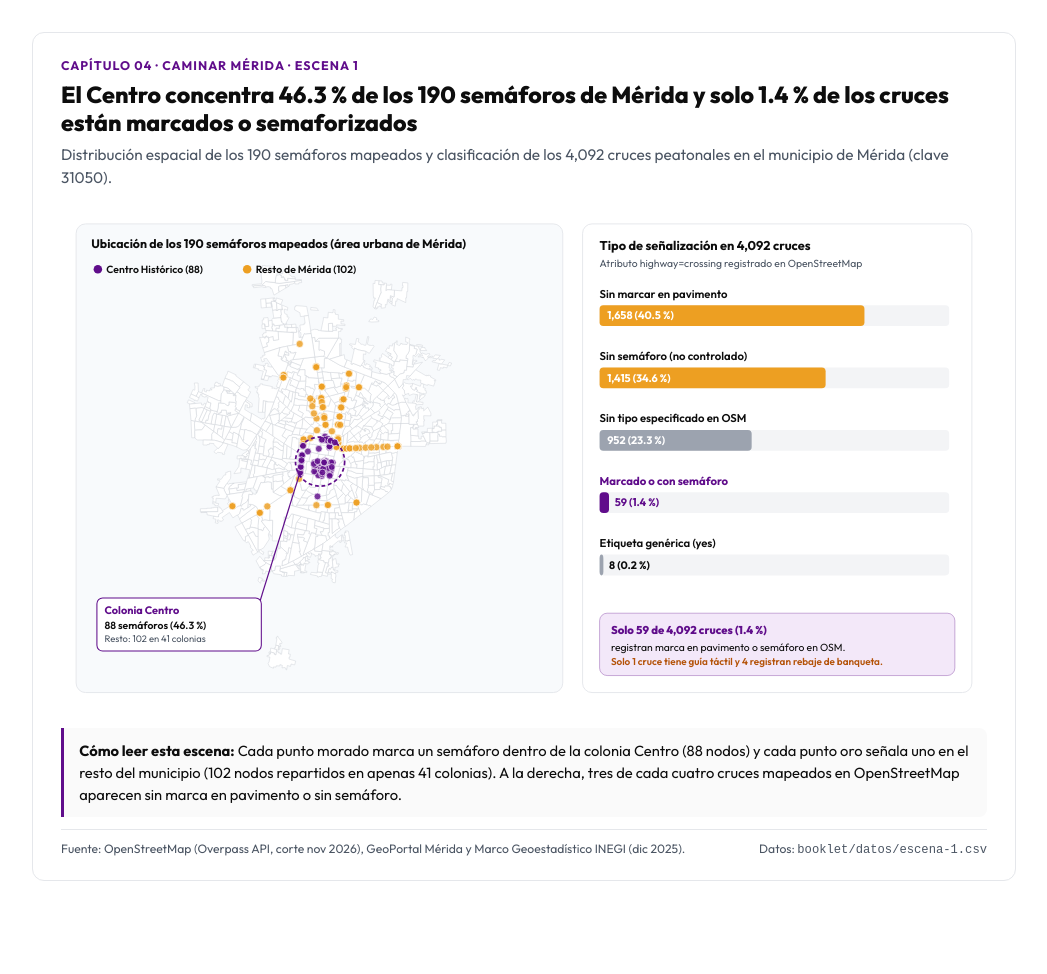
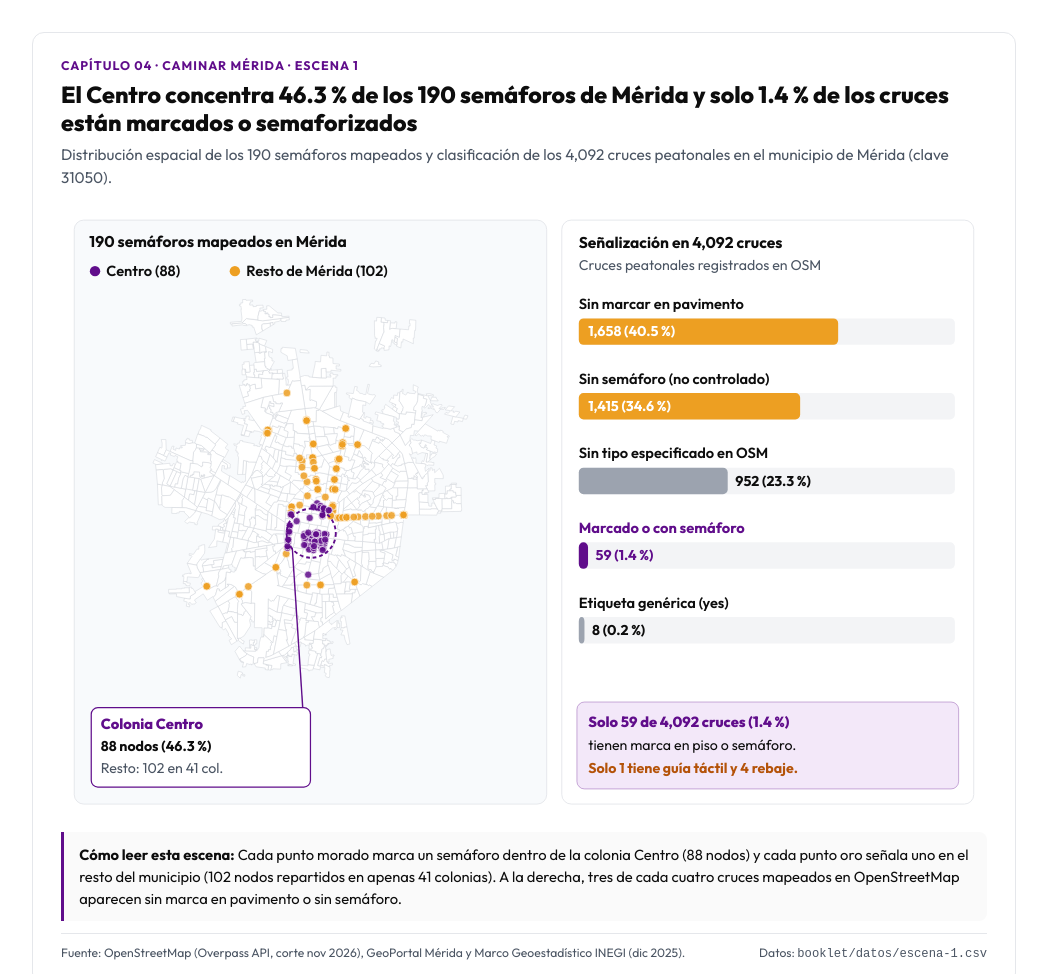
Before and after one commit to Rivaldo2309030/Visual-Modeling-For-Information, a plain HTML site: page booklet/graficas/escena-1.html in a window 1280 px wide. Shown: the top 974 px of the page, without its empty margins (116-1163 px from the left). Drawn offline with nearby package versions, Linux system fonts and the light colour scheme.

Commit message:
fix(booklet): subir tipografia SVG a 15+ unidades para impresion y ajustar precisiones en ficha

```diff
--- a/booklet/graficas/escena-1.js
+++ b/booklet/graficas/escena-1.js
@@ -1,6 +1,7 @@
 /**
  * Escena 1 · Capítulo 04 · Caminar Mérida
  * Mapa D3 de los 190 semáforos reales de Mérida (OSM) y desglose de los 4,092 cruces peatonales.
+ * Tipografía ajustada (>= 15 unidades SVG en viewBox de 980) para asegurar >= 8 pt al imprimir en carta.
  * Lee exclusivamente desde ../datos/ (sin datos fijos en el código).
  */
 (function () {
@@ -59,7 +60,7 @@
     const coloniasConSem = new Set(semaforos.map((d) => d.colonia).filter((c) => !c.startsWith("Sin colonia"))).size;
 
     const width = 980;
-    const height = 540;
+    const height = 650;
     const svg = container
       .append("svg")
       .attr("viewBox", `0 0 ${width} ${height}`)
@@ -69,7 +70,7 @@
     const tooltip = getTooltip();
 
     // --- PANEL IZQUIERDO: MAPA URBANO DE MÉRIDA ---
-    const mapBox = { x: 16, y: 20, w: 515, h: 496 };
+    const mapBox = { x: 14, y: 16, w: 500, h: 618 };
     svg.append("rect")
       .attr("x", mapBox.x)
       .attr("y", mapBox.y)
@@ -85,18 +86,28 @@
     };
 
     const projection = d3.geoMercator().fitExtent(
-      [[mapBox.x + 18, mapBox.y + 44], [mapBox.x + mapBox.w - 18, mapBox.y + mapBox.h - 24]],
+      [[mapBox.x + 16, mapBox.y + 84], [mapBox.x + mapBox.w - 16, mapBox.y + mapBox.h - 24]],
       urbanas
     );
     const path = d3.geoPath(projection);
 
     svg.append("text")
       .attr("x", mapBox.x + 16)
-      .attr("y", mapBox.y + 26)
-      .attr("font-size", 13)
+      .attr("y", mapBox.y + 28)
+      .attr("font-size", 16.5)
       .attr("font-weight", 700)
       .attr("fill", PALETA.tinta)
-      .text(`Ubicación de los ${fmtInt(totalSemaforos)} semáforos mapeados (área urbana de Mérida)`);
+      .text(`${fmtInt(totalSemaforos)} semáforos mapeados en Mérida`);
+
+    // Leyenda compacta del mapa (15.5 SVG units >= 8 pt en carta)
+    const legMap = svg.append("g").attr("transform", `translate(${mapBox.x + 16}, ${mapBox.y + 44})`);
+    [
+      { label: `Centro (${fmtInt(semCentro.length)})`, color: PALETA.morado, x: 0 },
+      { label: `Resto de Mérida (${fmtInt(semResto.length)})`, color: PALETA.oro, x: 148 }
+    ].forEach((item) => {
+      legMap.append("circle").attr("cx", item.x + 6).attr("cy", 10).attr("r", 5.5).attr("fill", item.color);
+      legMap.append("text").attr("x", item.x + 18).attr("y", 15).attr("font-size", 15.5).attr("font-weight", 600).attr("fill", PALETA.tinta).text(item.label);
+    });
 
     // Polígonos AGEB urbanos
     const gMap = svg.append("g");
@@ -109,7 +120,6 @@
       .attr("stroke", "#d1d5db")
       .attr("stroke-width", 0.55);
 
-    // Puntos de semáforos: primero resto (oro), luego Centro (morado) para claridad visual
     const drawPoints = (data, color, radius) => {
       gMap.selectAll(null)
         .data(data)
@@ -118,7 +128,7 @@
         .attr("cy", (d) => projection([d.longitud, d.latitud])[1])
         .attr("r", radius)
         .attr("fill", color)
-        .attr("fill-opacity", 0.82)
+        .attr("fill-opacity", 0.85)
         .attr("stroke", "#ffffff")
         .attr("stroke-width", 0.7)
         .style("cursor", "pointer")
@@ -137,10 +147,10 @@
         .on("mouseleave", () => tooltip.style("opacity", 0));
     };
 
-    drawPoints(semResto, PALETA.oro, 3.8);
-    drawPoints(semCentro, PALETA.morado, 3.6);
+    drawPoints(semResto, PALETA.oro, 4.1);
+    drawPoints(semCentro, PALETA.morado, 3.8);
 
-    // Anotación directa sobre el Centro Histórico
+    // Anotación directa sobre el Centro Histórico (letra >= 15)
     const centroAvgLon = d3.mean(semCentro, (d) => d.longitud);
     const centroAvgLat = d3.mean(semCentro, (d) => d.latitud);
     const [cxCentro, cyCentro] = projection([centroAvgLon, centroAvgLat]);
@@ -151,64 +161,54 @@
       .attr("r", 26)
       .attr("fill", "none")
       .attr("stroke", PALETA.morado)
-      .attr("stroke-width", 1.8)
+      .attr("stroke-width", 2)
       .attr("stroke-dasharray", "4,3");
 
-    const callX = mapBox.x + 28;
-    const callY = mapBox.y + mapBox.h - 76;
+    const callX = mapBox.x + 18;
+    const callY = mapBox.y + mapBox.h - 102;
     gMap.append("line")
-      .attr("x1", callX + 162)
-      .attr("y1", callY - 6)
-      .attr("x2", cxCentro - 22)
-      .attr("y2", cyCentro + 14)
+      .attr("x1", callX + 225)
+      .attr("y1", callY + 18)
+      .attr("x2", cxCentro - 20)
+      .attr("y2", cyCentro + 16)
+      .attr("stroke", PALETA.morado)
+      .attr("stroke-width", 1.5);
+
+    gMap.append("rect")
+      .attr("x", callX)
+      .attr("y", callY)
+      .attr("width", 232)
+      .attr("height", 84)
+      .attr("rx", 7)
+      .attr("fill", "#ffffff")
       .attr("stroke", PALETA.morado)
       .attr("stroke-width", 1.3);
 
-    gMap.append("rect")
-      .attr("x", callX - 6)
-      .attr("y", callY - 24)
-      .attr("width", 174)
-      .attr("height", 56)
-      .attr("rx", 6)
-      .attr("fill", "#ffffff")
-      .attr("stroke", PALETA.morado)
-      .attr("stroke-width", 1.1);
-
     gMap.append("text")
-      .attr("x", callX + 2)
-      .attr("y", callY - 7)
-      .attr("font-size", 11.5)
-      .attr("font-weight", 700)
+      .attr("x", callX + 10)
+      .attr("y", callY + 23)
+      .attr("font-size", 15.5)
+      .attr("font-weight", 800)
       .attr("fill", PALETA.morado)
       .text("Colonia Centro");
 
     gMap.append("text")
-      .attr("x", callX + 2)
-      .attr("y", callY + 9)
-      .attr("font-size", 11)
-      .attr("font-weight", 600)
+      .attr("x", callX + 10)
+      .attr("y", callY + 46)
+      .attr("font-size", 15)
+      .attr("font-weight", 700)
       .attr("fill", PALETA.tinta)
-      .text(`${fmtInt(semCentro.length)} semáforos (${fmtPct(pctCentro)})`);
+      .text(`${fmtInt(semCentro.length)} nodos (${fmtPct(pctCentro)})`);
 
     gMap.append("text")
-      .attr("x", callX + 2)
-      .attr("y", callY + 23)
-      .attr("font-size", 10)
+      .attr("x", callX + 10)
+      .attr("y", callY + 69)
+      .attr("font-size", 15)
       .attr("fill", "#4b5563")
-      .text(`Resto: ${fmtInt(semResto.length)} en ${coloniasConSem - 1} colonias`);
-
-    // Leyenda compacta del mapa
-    const legMap = svg.append("g").attr("transform", `translate(${mapBox.x + 18}, ${mapBox.y + 44})`);
-    [
-      { label: `Centro Histórico (${fmtInt(semCentro.length)})`, color: PALETA.morado, x: 0 },
-      { label: `Resto de Mérida (${fmtInt(semResto.length)})`, color: PALETA.oro, x: 158 }
-    ].forEach((item) => {
-      legMap.append("circle").attr("cx", item.x + 5).attr("cy", 4).attr("r", 4.5).attr("fill", item.color);
-      legMap.append("text").attr("x", item.x + 14).attr("y", 8).attr("font-size", 11).attr("font-weight", 600).attr("fill", PALETA.tinta).text(item.label);
-    });
+      .text(`Resto: ${fmtInt(semResto.length)} en ${coloniasConSem - 1} col.`);
 
     // --- PANEL DERECHO: DESGLOSE DE LOS 4,092 CRUCES PEATONALES ---
-    const barBox = { x: 552, y: 20, w: 412, h: 496 };
+    const barBox = { x: 530, y: 16, w: 436, h: 618 };
     svg.append("rect")
       .attr("x", barBox.x)
       .attr("y", barBox.y)
@@ -220,25 +220,25 @@
 
     svg.append("text")
       .attr("x", barBox.x + 18)
-      .attr("y", barBox.y + 28)
-      .attr("font-size", 13.5)
+      .attr("y", barBox.y + 30)
+      .attr("font-size", 16.5)
       .attr("font-weight", 700)
       .attr("fill", PALETA.tinta)
-      .text(`Tipo de señalización en ${fmtInt(totalCruces)} cruces`);
+      .text(`Señalización en ${fmtInt(totalCruces)} cruces`);
 
     svg.append("text")
       .attr("x", barBox.x + 18)
-      .attr("y", barBox.y + 46)
-      .attr("font-size", 11)
+      .attr("y", barBox.y + 53)
+      .attr("font-size", 15)
       .attr("fill", "#4b5563")
-      .text("Atributo highway=crossing registrado en OpenStreetMap");
+      .text("Cruces peatonales registrados en OSM");
 
     const xBar = d3.scaleLinear()
-      .domain([0, d3.max(cruces, (d) => d.cruces) * 1.32])
-      .range([0, barBox.w - 42]);
+      .domain([0, d3.max(cruces, (d) => d.cruces) * 1.45])
+      .range([0, barBox.w - 38]);
 
-    const barStartY = barBox.y + 78;
-    const rowStep = 66;
+    const barStartY = barBox.y + 94;
+    const rowStep = 79;
 
     const colorForCode = (code) => {
       if (code === "marked/traffic_signals") return PALETA.morado;
@@ -254,49 +254,46 @@
       gBars.append("text")
         .attr("x", barBox.x + 18)
         .attr("y", y)
-        .attr("font-size", 12)
+        .attr("font-size", 15.5)
         .attr("font-weight", d.codigo_osm === "marked/traffic_signals" ? 700 : 600)
         .attr("fill", d.codigo_osm === "marked/traffic_signals" ? PALETA.morado : PALETA.tinta)
         .text(d.categoria);
 
-      // Carril gris tenue
       gBars.append("rect")
         .attr("x", barBox.x + 18)
-        .attr("y", y + 8)
-        .attr("width", barBox.w - 42)
-        .attr("height", 22)
-        .attr("rx", 4)
+        .attr("y", y + 10)
+        .attr("width", barBox.w - 38)
+        .attr("height", 28)
+        .attr("rx", 5)
         .attr("fill", "#f3f4f6");
 
-      // Barra de datos
-      const bw = Math.max(4, xBar(d.cruces));
+      const bw = Math.max(6, xBar(d.cruces));
       gBars.append("rect")
         .attr("x", barBox.x + 18)
-        .attr("y", y + 8)
+        .attr("y", y + 10)
         .attr("width", bw)
-        .attr("height", 22)
-        .attr("rx", 4)
+        .attr("height", 28)
+        .attr("rx", 5)
         .attr("fill", fill);
 
-      // Etiqueta directa (siempre legible en impresión)
       const labelText = `${fmtInt(d.cruces)} (${fmtPct(d.porcentaje)})`;
-      const inside = bw > 120;
+      const inside = bw > 175;
       gBars.append("text")
-        .attr("x", inside ? barBox.x + 26 : barBox.x + 24 + bw)
-        .attr("y", y + 23)
-        .attr("font-size", 11.5)
+        .attr("x", inside ? barBox.x + 28 : barBox.x + 26 + bw)
+        .attr("y", y + 29)
+        .attr("font-size", 15)
         .attr("font-weight", 700)
         .attr("fill", inside ? "#ffffff" : (d.codigo_osm === "marked/traffic_signals" ? PALETA.morado : PALETA.tinta))
         .text(labelText);
     });
 
-    // Caja de hallazgo de accesibilidad al pie del panel derecho
-    const noteY = barBox.y + barBox.h - 84;
+    // Caja de hallazgo de accesibilidad al pie del panel derecho (>= 15)
+    const noteY = barBox.y + barBox.h - 108;
     svg.append("rect")
-      .attr("x", barBox.x + 18)
+      .attr("x", barBox.x + 16)
       .attr("y", noteY)
-      .attr("width", barBox.w - 36)
-      .attr("height", 66)
+      .attr("width", barBox.w - 32)
+      .attr("height", 92)
       .attr("rx", 8)
       .attr("fill", "#f3e8f9")
       .attr("stroke", PALETA.morado)
@@ -304,27 +301,27 @@
 
     const markedRow = cruces.find((d) => d.codigo_osm === "marked/traffic_signals");
     svg.append("text")
-      .attr("x", barBox.x + 30)
-      .attr("y", noteY + 22)
-      .attr("font-size", 12)
+      .attr("x", barBox.x + 28)
+      .attr("y", noteY + 26)
+      .attr("font-size", 15.5)
       .attr("font-weight", 800)
       .attr("fill", PALETA.morado)
       .text(`Solo ${fmtInt(markedRow ? markedRow.cruces : 0)} de ${fmtInt(totalCruces)} cruces (${fmtPct(markedRow ? markedRow.porcentaje : 0)})`);
 
     svg.append("text")
-      .attr("x", barBox.x + 30)
-      .attr("y", noteY + 40)
-      .attr("font-size", 11)
+      .attr("x", barBox.x + 28)
+      .attr("y", noteY + 51)
+      .attr("font-size", 15)
       .attr("fill", PALETA.tinta)
-      .text("registran marca en pavimento o semáforo en OSM.");
+      .text("tienen marca en piso o semáforo.");
 
     svg.append("text")
-      .attr("x", barBox.x + 30)
-      .attr("y", noteY + 55)
-      .attr("font-size", 10.5)
+      .attr("x", barBox.x + 28)
+      .attr("y", noteY + 75)
+      .attr("font-size", 15)
       .attr("fill", PALETA.oroOscuro)
-      .attr("font-weight", 600)
-      .text("Solo 1 cruce tiene guía táctil y 4 registran rebaje de banqueta.");
+      .attr("font-weight", 700)
+      .text("Solo 1 tiene guía táctil y 4 rebaje.");
   }
 
   window.renderEscena1 = renderEscena1;
```
Also changed, not shown: booklet/graficas/escena-1.html (+1 -0 lines), booklet/graficas/escena-2.html (+1 -0 lines), booklet/graficas/escena-2.js (+72 -67 lines), booklet/graficas/escena-3.html (+3 -2 lines), booklet/graficas/escena-3.js (+80 -72 lines), booklet/graficas/index.html (+5 -5 lines), 1 other file.
